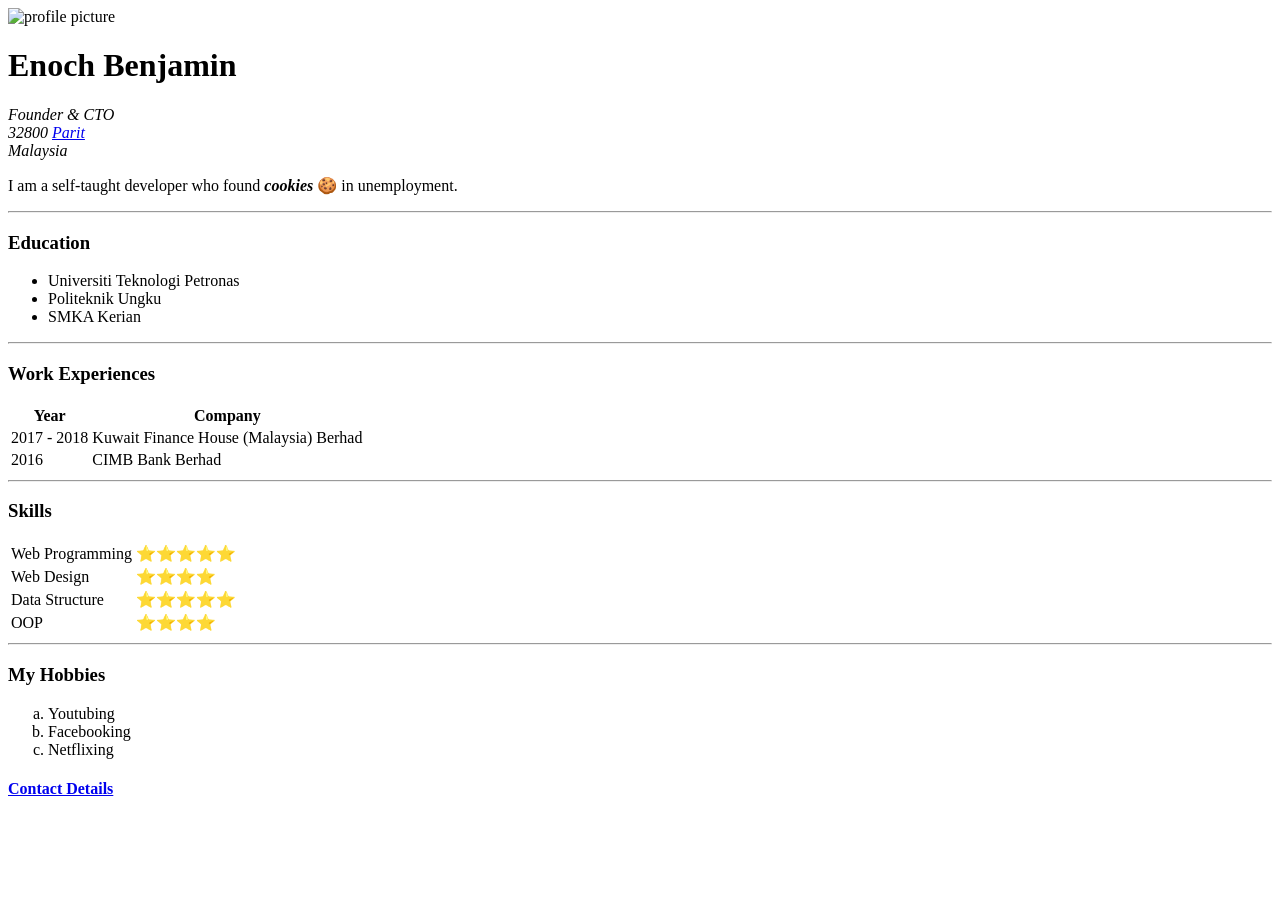
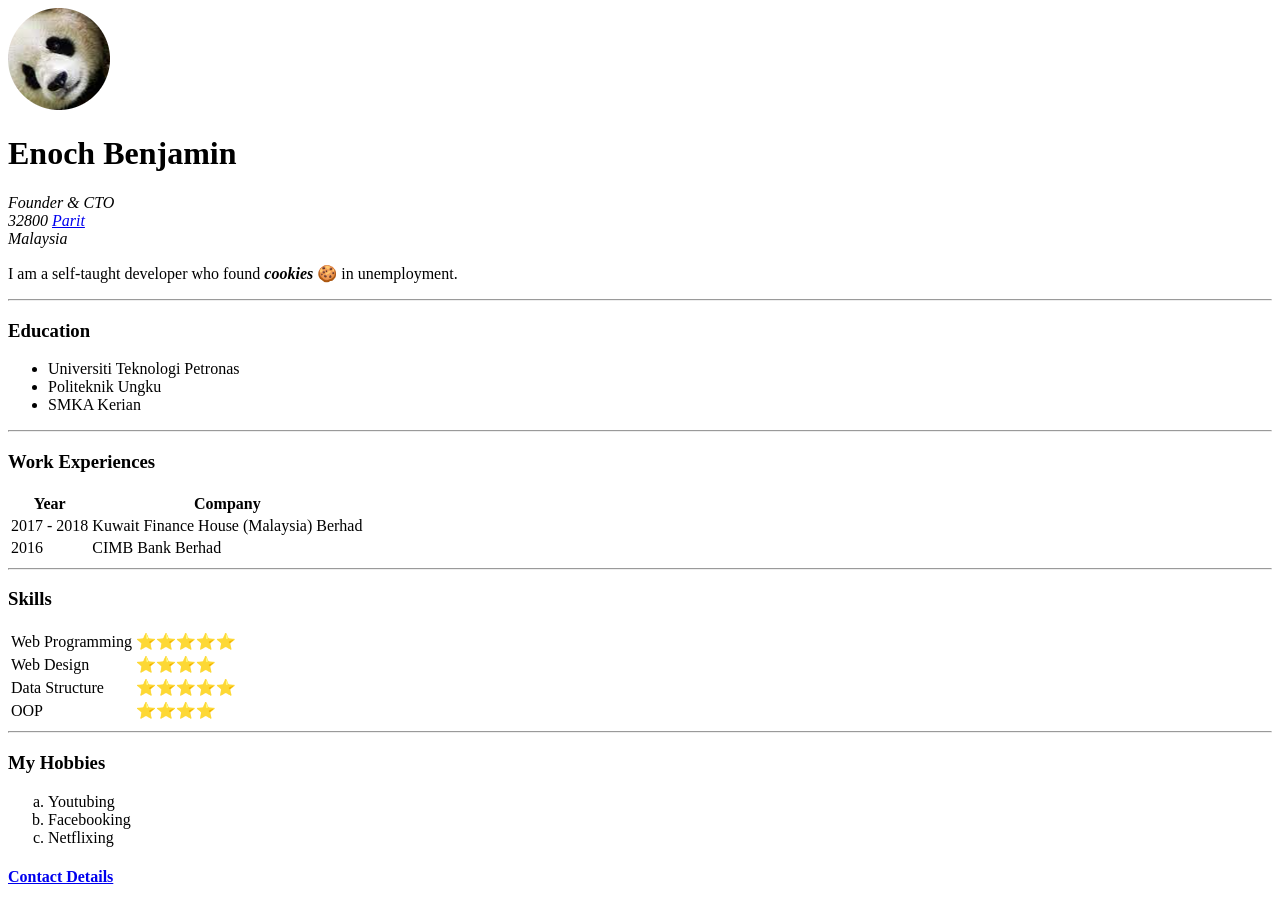
Before and after one commit to samueil-idris/cv, a plain HTML site: page index.html in a window 1280 px wide. Before the commit the page ends 819 px from the top, so only its background shows below. Drawn offline with Linux system fonts and the light colour scheme.

Commit message:
Update index.html

```diff
--- a/index.html
+++ b/index.html
@@ -7,7 +7,7 @@
   <title>🔥Personal Site</title>
 </head>
 <body>
-  <img src="/img/panda.png" alt="profile picture">
+  <img src="panda.png" alt="profile picture">
 
   <h1>Enoch Benjamin</h1>
   <p>
```
